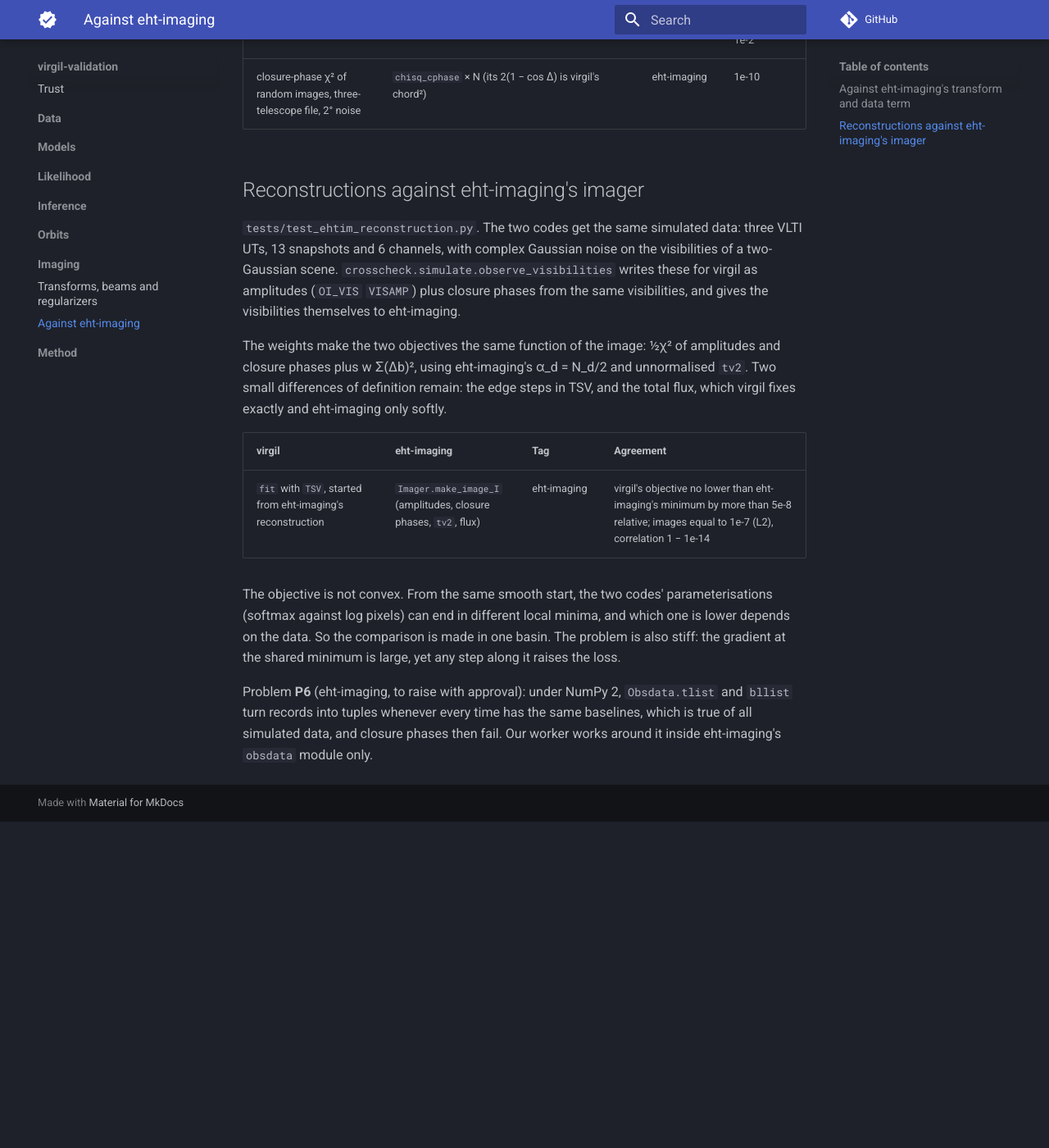
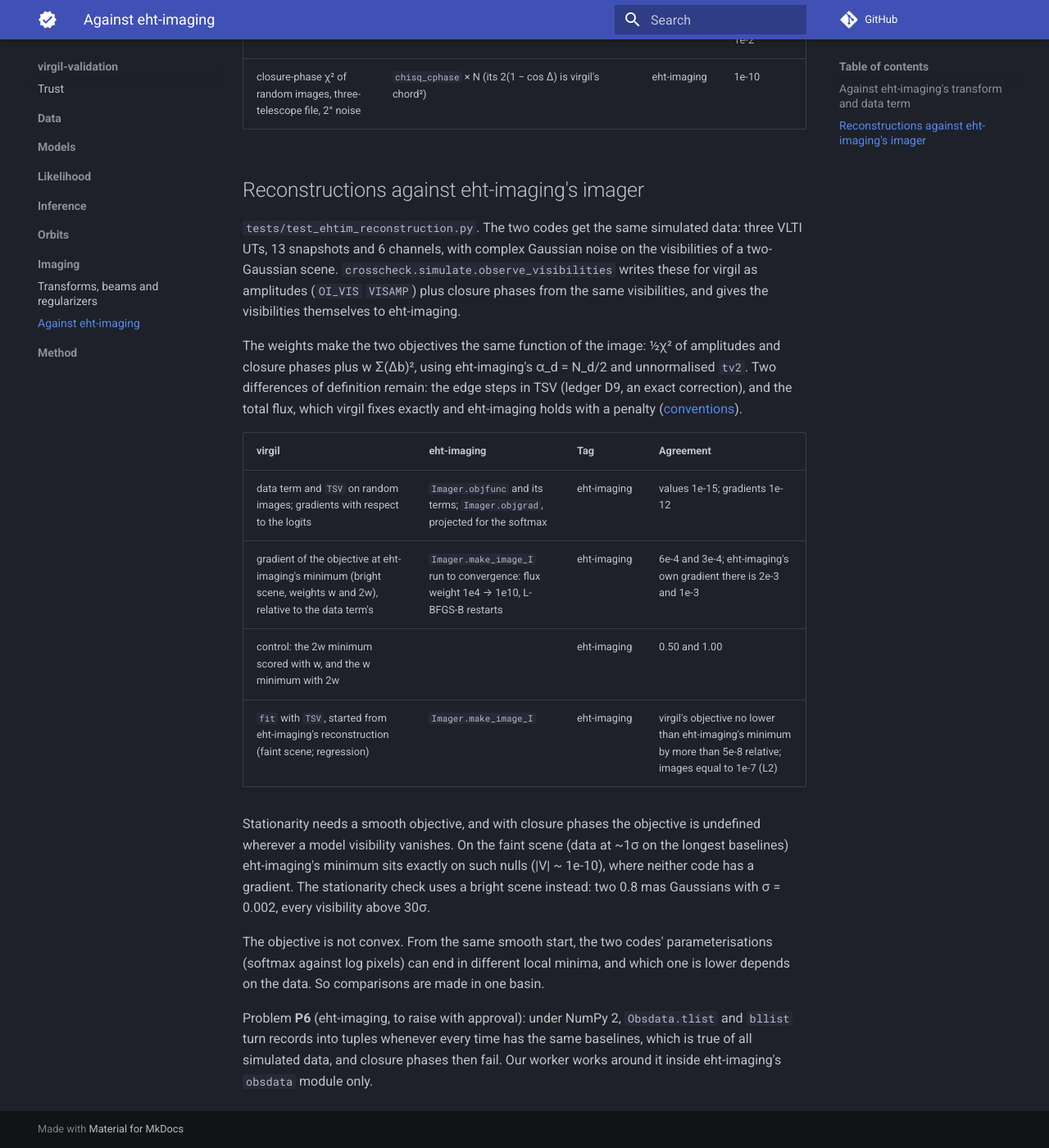
Before and after one commit to benjaminpope/virgil-validation, an MkDocs documentation site: the page built from docs/imaging/ehtim.md, in a window 1280 px wide and 1400 px high, scrolled down 445 px. Shown: the whole window at 82% size. Built offline with MkDocs 1.6.1 and Material for MkDocs 9.7.7, drawn with Linux system fonts in a browser that asks for light colours; comment, search, counter and statistics services are not loaded; before the commit the page ends 1447 px from its top, so only the background shows below that.

Commit message:
Address review of #61: independent controls, best restart, conventions page
- Stationarity controls are now a separate kind=control test at a different
  image (2w minimum scored with w: 0.50; w minimum scored with 2w: 1.00);
  the 2w/w/2 ratios at the same image followed from the check by algebra.
- reconstruct keeps each stage's best run; empty flux_weights is an error.
- docs/method/ehtim.md: eht-imaging conventions; ledger D9 (TSV edges);
  README and imaging page report the new numbers.
- Log floor in _logit_gradients; objective docstring says which terms are
  weighted.

Co-Authored-By: Claude Opus 5.5 <noreply@anthropic.com>

```diff
--- a/docs/imaging/ehtim.md
+++ b/docs/imaging/ehtim.md
@@ -22,19 +22,29 @@ visibilities, and gives the visibilities themselves to eht-imaging.
 
 The weights make the two objectives the same function of the image: ½χ² of
 amplitudes and closure phases plus w Σ(Δb)², using eht-imaging's α_d = N_d/2
-and unnormalised `tv2`. Two small differences of definition remain: the
-edge steps in TSV, and the total flux, which virgil fixes exactly and
-eht-imaging only softly.
+and unnormalised `tv2`. Two differences of definition remain: the edge
+steps in TSV (ledger D9, an exact correction), and the total flux, which
+virgil fixes exactly and eht-imaging holds with a penalty
+([conventions](../method/ehtim.md)).
 
 | virgil | eht-imaging | Tag | Agreement |
 | --- | --- | --- | --- |
-| `fit` with `TSV`, started from eht-imaging's reconstruction | `Imager.make_image_I` (amplitudes, closure phases, `tv2`, flux) | eht-imaging | virgil's objective no lower than eht-imaging's minimum by more than 5e-8 relative; images equal to 1e-7 (L2), correlation 1 − 1e-14 |
+| data term and `TSV` on random images; gradients with respect to the logits | `Imager.objfunc` and its terms; `Imager.objgrad`, projected for the softmax | eht-imaging | values 1e-15; gradients 1e-12 |
+| gradient of the objective at eht-imaging's minimum (bright scene, weights w and 2w), relative to the data term's | `Imager.make_image_I` run to convergence: flux weight 1e4 → 1e10, L-BFGS-B restarts | eht-imaging | 6e-4 and 3e-4; eht-imaging's own gradient there is 2e-3 and 1e-3 |
+| control: the 2w minimum scored with w, and the w minimum with 2w | | eht-imaging | 0.50 and 1.00 |
+| `fit` with `TSV`, started from eht-imaging's reconstruction (faint scene; regression) | `Imager.make_image_I` | eht-imaging | virgil's objective no lower than eht-imaging's minimum by more than 5e-8 relative; images equal to 1e-7 (L2) |
+
+Stationarity needs a smooth objective, and with closure phases the
+objective is undefined wherever a model visibility vanishes. On the faint
+scene (data at ~1σ on the longest baselines) eht-imaging's minimum sits
+exactly on such nulls (|V| ~ 1e-10), where neither code has a gradient.
+The stationarity check uses a bright scene instead: two 0.8 mas Gaussians
+with σ = 0.002, every visibility above 30σ.
 
 The objective is not convex. From the same smooth start, the two codes'
 parameterisations (softmax against log pixels) can end in different local
-minima, and which one is lower depends on the data. So the comparison is
-made in one basin. The problem is also stiff: the gradient at the shared
-minimum is large, yet any step along it raises the loss.
+minima, and which one is lower depends on the data. So comparisons are
+made in one basin.
 
 Problem **P6** (eht-imaging, to raise with approval): under NumPy 2,
 `Obsdata.tlist` and `bllist` turn records into tuples whenever every time
--- a/mkdocs.yml
+++ b/mkdocs.yml
@@ -88,5 +88,6 @@ nav:
           - CANDID: method/candid.md
           - fouriever: method/fouriever.md
           - orbitize!: method/orbitize.md
+          - eht-imaging: method/ehtim.md
       - "Evidence table": evidence.md
       - "Generated results": results.md
```
Also changed, not shown: README.md (+1 -1 lines), docs/method/ehtim.md (added, +57 -0 lines), docs/method/findings.md (+1 -0 lines), 3 other files.
